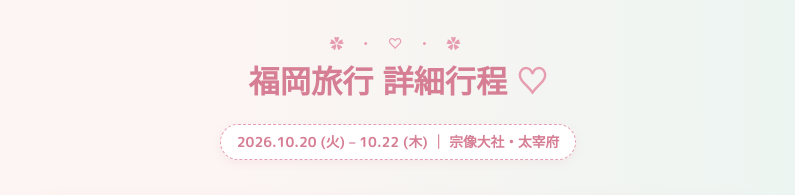
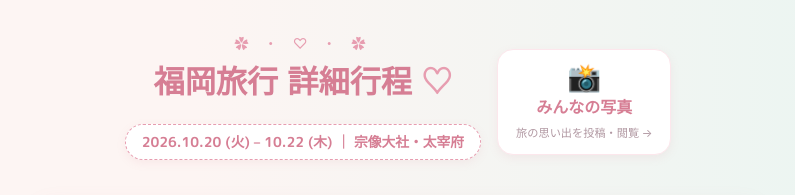
Before and after one commit to hiroKishiwork/fukuoka-trip-2026-10, a website: page index.html in a window 1280 px wide. Shown: the top 195 px of the page, without its empty margins (242-1037 px from the left). Drawn offline with nearby package versions, Linux system fonts and the light colour scheme; no server answers.

Commit message:
Add gallery shortcut card next to title in hero

```diff
--- a/index.html
+++ b/index.html
@@ -47,7 +47,7 @@
     }
   }
   * { box-sizing: border-box; }
-  html { -webkit-text-size-adjust: 100%; }
+  html { -webkit-text-size-adjust: 100%; scroll-behavior: smooth; }
   body {
     margin: 0;
     background: radial-gradient(120% 90% at 100% 0%, var(--mint-soft), transparent 55%), var(--bg);
@@ -59,6 +59,19 @@
 
   /* ---------- Hero ---------- */
   .hero { text-align: center; padding: 30px 18px 8px; max-width: 760px; margin: 0 auto; }
+  .hero-inner { display: flex; align-items: center; justify-content: center; gap: 16px; flex-wrap: wrap; }
+  .hero-title { }
+  .hero-card {
+    display: flex; flex-direction: column; align-items: center; justify-content: center; text-align: center;
+    text-decoration: none; background: var(--card); border: 1.5px solid var(--pink-soft);
+    border-radius: 16px; padding: 12px 18px; box-shadow: var(--shadow-sm); color: var(--pink-strong);
+    min-width: 150px; transition: transform .15s, box-shadow .15s, border-color .15s;
+  }
+  .hero-card:hover { border-color: var(--pink); transform: translateY(-2px); box-shadow: var(--shadow); }
+  .hero-card-emoji { font-size: 1.7rem; line-height: 1; }
+  .hero-card-title { font-family: "M PLUS Rounded 1c", sans-serif; font-weight: 800; font-size: 1rem; margin-top: 4px; }
+  .hero-card-sub { font-size: 0.7rem; color: var(--muted); margin-top: 2px; }
+  #gallery { scroll-margin-top: 14px; }
   .hero .deco { font-size: 0.9rem; color: var(--pink); letter-spacing: 0.4em; margin-bottom: 6px; }
   .hero h1 { margin: 0 0 8px; font-size: 1.72rem; font-weight: 800; color: var(--pink-strong); line-height: 1.32; }
   .hero h1 .heart { color: var(--pink); }
@@ -217,9 +230,18 @@
 <body>
 
   <header class="hero">
-    <div class="deco">✿ ・ ♡ ・ ✿</div>
-    <h1>福岡旅行 詳細行程 <span class="heart">♡</span></h1>
-    <p class="dates">2026.10.20 (火) – 10.22 (木) ｜ 宗像大社・太宰府</p>
+    <div class="hero-inner">
+      <div class="hero-title">
+        <div class="deco">✿ ・ ♡ ・ ✿</div>
+        <h1>福岡旅行 詳細行程 <span class="heart">♡</span></h1>
+        <p class="dates">2026.10.20 (火) – 10.22 (木) ｜ 宗像大社・太宰府</p>
+      </div>
+      <a class="hero-card" href="#gallery">
+        <span class="hero-card-emoji">📸</span>
+        <span class="hero-card-title">みんなの写真</span>
+        <span class="hero-card-sub">旅の思い出を投稿・閲覧 →</span>
+      </a>
+    </div>
   </header>
 
   <!-- 差し替え候補: カバー写真。「写真を変更」ボタンから全員共有で差し替え可（フォールバックは下の src のフリー素材） -->
```
